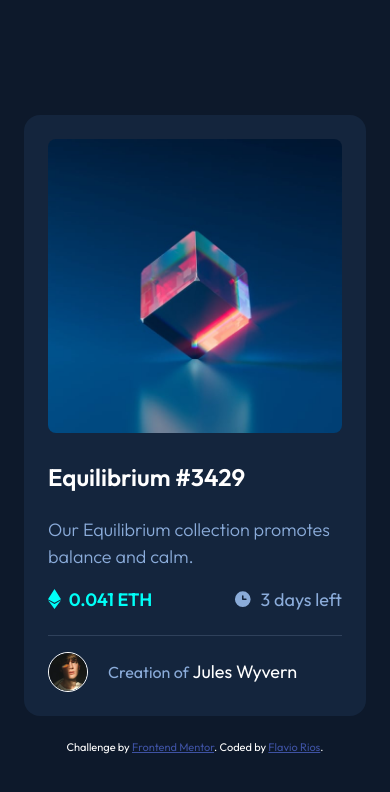
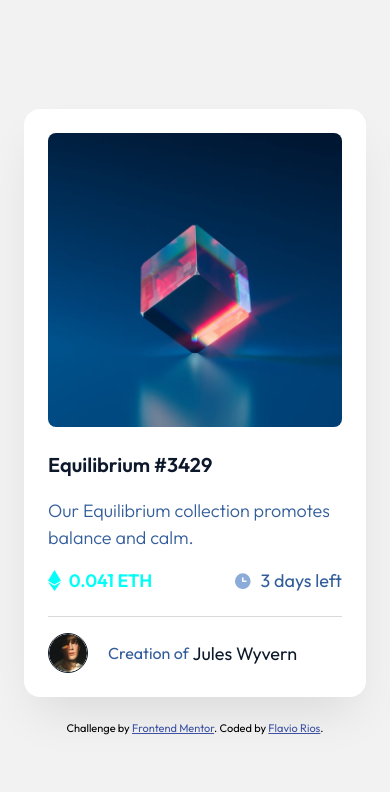
Before and after one commit to flaviovich/frontendmentor-nft-preview-card, a plain HTML site: page index.html in a window 390 px wide. Drawn offline with Linux system fonts and the light colour scheme.

Commit message:
feat: enhance NFT card accessibility and responsive design
- Refactor HTML structure for semantic elements (section, article, header, footer)
- Add ARIA attributes and improved alt text for better accessibility
- Update CSS for responsive font sizing and layout
- Improve avatar and overlay handling for accessibility and appearance

```diff
--- a/index.html
+++ b/index.html
@@ -31,36 +31,39 @@
 </head>
 
 <body>
-  <main class="container">
-    <div class="card">
-      <div class="image-container">
-        <img class="card-top-image" src="./assets/images/image-equilibrium.jpg" alt="">
-        <div class="top-image-overlay">
-          <img src="./assets/images/icon-view.svg" alt="">
+  <section class="container">
+    <article class="card">
+      <header class="card-header">
+        <img class="card-top-image" src="./assets/images/image-equilibrium.jpg"
+          alt="Equilibrium NFT artwork featuring a balanced geometric design">
+        <div class="top-image-overlay" aria-hidden="true">
+          <img src="./assets/images/icon-view.svg" type="image/svg+xml" loading="lazy">
         </div>
-      </div>
+      </header>
       <div class="card-body">
         <h3 class="card-title">Equilibrium #3429</h3>
         <p class="card-description">
           Our Equilibrium collection promotes balance and calm.</p>
-        <div class="card-details">
+        <div class="card-details" role="group" aria-label="NFT details">
           <div class="nft-price">
-            <img class="price-icon" src="./assets/images/icon-ethereum.svg" alt="">
+            <img class="price-icon" src="./assets/images/icon-ethereum.svg" type="image/svg+xml" loading="lazy">
             <span class="card-price">0.041 ETH</span>
           </div>
           <div class="nft-time">
-            <img class="time-icon" src="./assets/images/icon-clock.svg" alt="">
+            <img class="time-icon" src="./assets/images/icon-clock.svg" alt="" type="image/svg+xml" loading="lazy">
             <span class="card-time">3 days left</span>
           </div>
         </div>
       </div>
-      <hr>
-      <div class="card-footer">
-        <img class="card-avatar" src="./assets/images/image-avatar.png" alt="">
-        <span class="nft-creator-label">Creation of</span>&nbsp;<a href="#" class="nft-creator-name">Jules Wyvern</a>
-      </div>
-    </div>
-  </main>
+      <hr class="card-divider" role="separator" aria-hidden="true">
+      <footer class="card-footer">
+        <img class="card-avatar" src="./assets/images/image-avatar.png" alt="Jules Wyvern profile picture"
+          loading="lazy">
+        <span class="nft-creator-label">Creation of</span>&nbsp;<a href="#creator-profile" class="nft-creator-name"
+          rel="author" aria-label="View Jules Wyvern's profile">Jules Wyvern</a>
+      </footer>
+    </article>
+  </section>
   <div class="attribution">
     Challenge by <a href="https://www.frontendmentor.io?ref=challenge" target="_blank">Frontend Mentor</a>.
     Coded by <a href="https://www.linkedin.com/in/flavio-rios-nieto/">Flavio Rios</a>.
--- a/styles/main.css
+++ b/styles/main.css
@@ -3,7 +3,7 @@
   --font-system: Roboto;
   --font-primary: 'Outfit', var(--font-system), sans-serif;
   --font-primary-size: 18px;
-  --font-title-size: 24px;
+  --font-title-size: clamp(1.25rem, 4vw, 1.5rem);
   --font-weight-light: 300;
   --font-weight-regular: 400;
   --font-weight-semibold: 600;
@@ -24,6 +24,7 @@
 
 html {
   box-sizing: border-box;
+  scroll-behavior: smooth;
 }
 
 *,
@@ -42,10 +43,14 @@ body {
   justify-content: center;
   align-items: center;
   min-height: 100dvh;
+  padding-bottom: var(--spacing-2xl);
 }
 
 .container {
   padding: var(--spacing-2xl);
+  display: flex;
+  flex-direction: column;
+  gap: var(--spacing-lg);
 }
 
 .card {
@@ -56,10 +61,11 @@ body {
   min-width: 300px;
 }
 
-.image-container {
+.card-header {
   position: relative;
   display: inline-block;
   cursor: pointer;
+  overflow: hidden;
 }
 
 .top-image-overlay {
@@ -84,13 +90,16 @@ body {
   height: 60px;
 }
 
-.image-container:hover .top-image-overlay {
+.card-header:hover .top-image-overlay {
   opacity: .5;
 }
 
 .card-top-image {
   width: 100%;
+  height: auto;
   display: block;
+  aspect-ratio: 1;
+  object-fit: cover;
   border-radius: var(--spacing-sm);
 }
 
@@ -143,7 +152,7 @@ body {
   font-weight: var(--font-weight-regular);
 }
 
-hr {
+.card-divider {
   border: none;
   height: 1px;
   background-color: var(--blue-800);
@@ -163,16 +172,19 @@ hr {
 .card-avatar {
   border-radius: 50%;
   border: 1px solid var(--white);
-  width: 40px;
+  width: 2.5rem;
+  height: auto;
   margin-right: var(--spacing-xl);
 }
 
 .nft-creator-label {
   color: var(--blue-500);
+  font-weight: var(--font-weight-regular);
 }
 
 .nft-creator-name {
   color: var(--white);
+  font-weight: var(--font-weight-regular);
   text-decoration: none;
 }
 
@@ -180,11 +192,37 @@ hr {
   color: var(--cyan-400);
 }
 
-.nft-creator-label,
-.nft-creator-name {
-  font-weight: var(--font-weight-regular);
+.nft-creator-name:focus-visible {
+  outline: 2px dashed var(--cyan-400);
+  outline-offset: 2px;
 }
 
 .attribution {
   color: white;
 }
+
+@media (width>640px) {
+  .container {
+    flex-direction: row;
+    flex-wrap: wrap;
+    justify-content: center;
+  }
+}
+
+@media (prefers-color-scheme: light) {
+  :root {
+    --blue-950: hsl(0, 0%, 95%);
+    --blue-900: hsl(0, 0%, 100%);
+    --blue-800: hsl(0, 0%, 85%);
+    --blue-500: hsl(215, 51%, 40%);
+    --white: hsl(217, 54%, 11%);
+  }
+
+  .card {
+    box-shadow: 0 25px 50px -12px rgba(0, 0, 0, 0.1);
+  }
+
+  .attribution {
+    color: black;
+  }
+}
```
